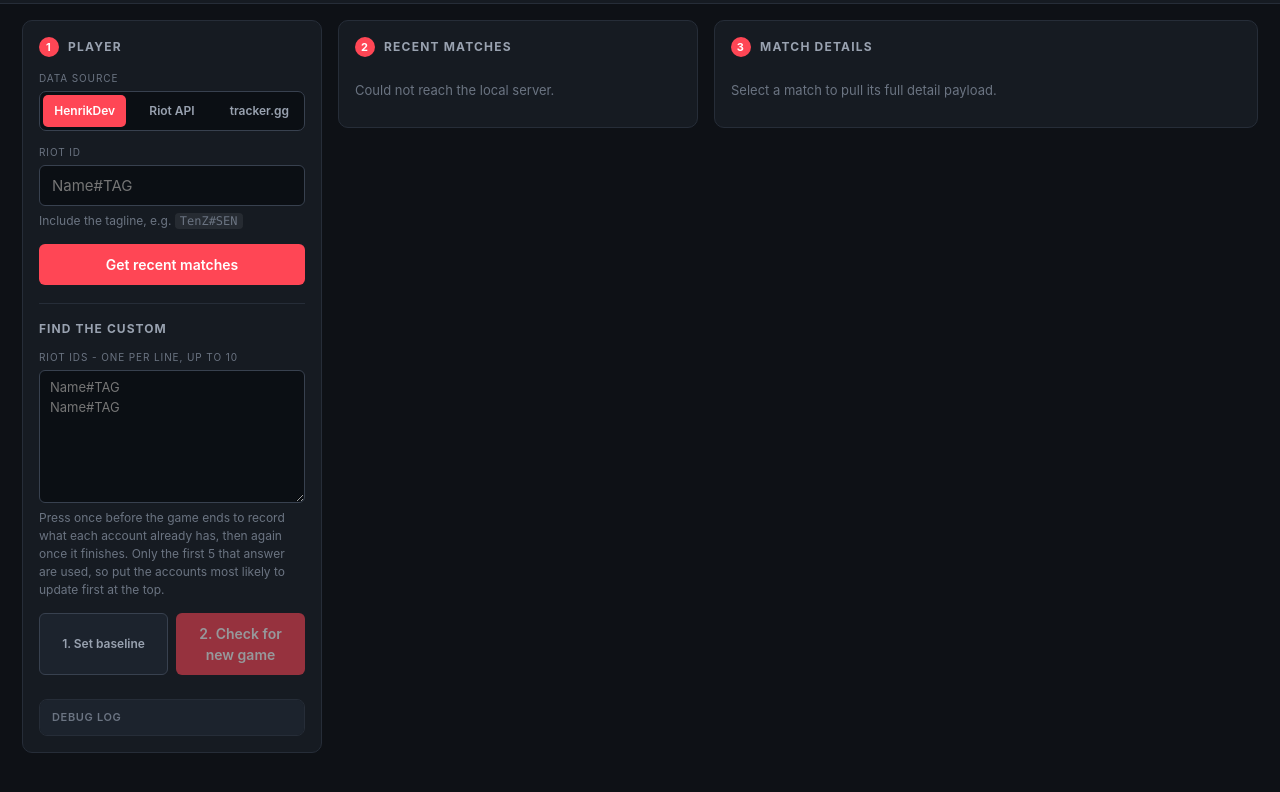
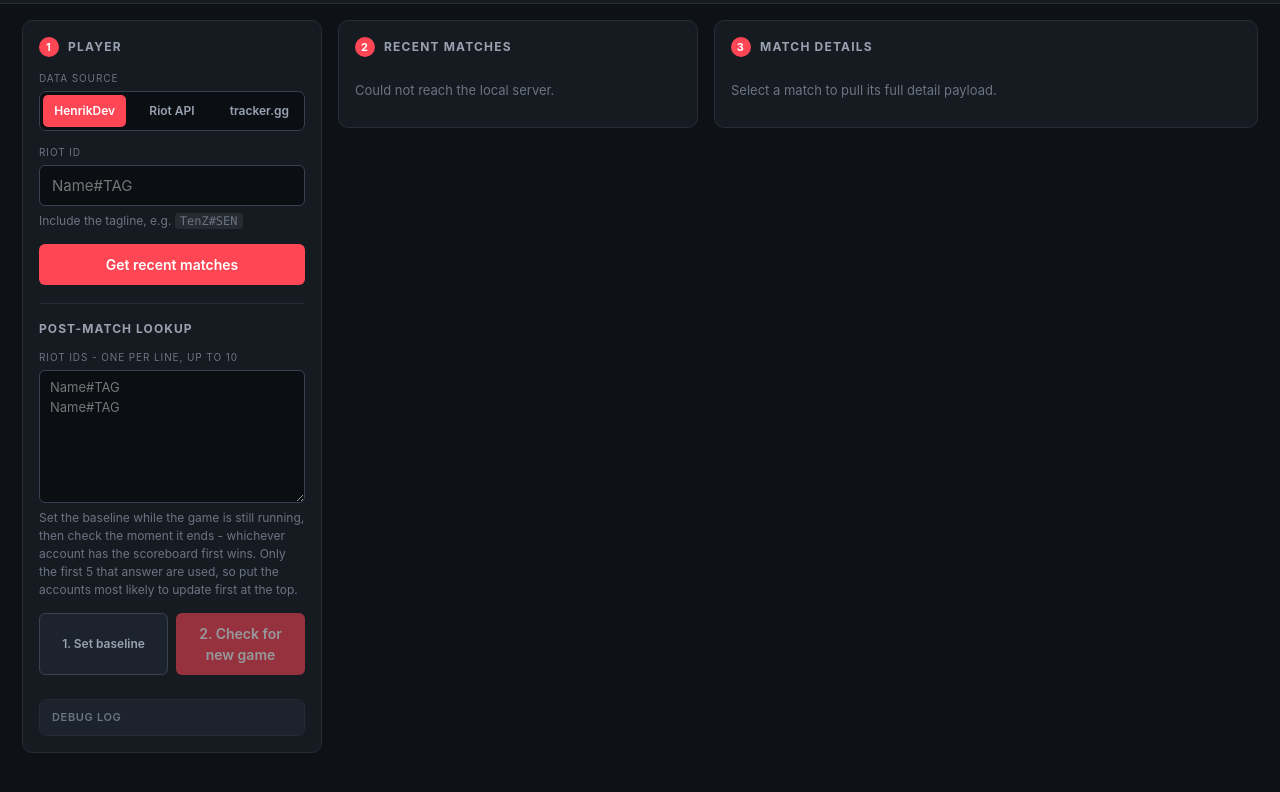
Before and after one commit to Riotline/riotline-tool, a website: page public/index.html in a window 1280 px wide. Shown: the part 78-870 px from the top of the page. Drawn offline with Linux system fonts and the light colour scheme; no server answers; a web font is replaced by a local one.

Commit message:
Frame the panel as a post-match lookup

```diff
--- a/public/index.html
+++ b/public/index.html
@@ -103,10 +103,10 @@
           </div>
         </div>
 
-        <!-- Ask several accounts at once and take whichever has the game first. -->
+        <!-- Post-match lookup: baseline during the game, results the moment it ends. -->
         <section class="watch">
           <h3 class="watch-title">
-            Find the custom
+            Post-match lookup
             <span id="watch-state" class="pill" hidden></span>
           </h3>
 
@@ -115,8 +115,9 @@
             <textarea id="watch-ids" rows="6" spellcheck="false" placeholder="Name#TAG&#10;Name#TAG"></textarea>
           </label>
           <p class="field-help">
-            Press once before the game ends to record what each account already has, then again once it finishes.
-            Only the first 5 that answer are used, so put the accounts most likely to update first at the top.
+            Set the baseline while the game is still running, then check the moment it ends - whichever account has
+            the scoreboard first wins. Only the first 5 that answer are used, so put the accounts most likely to
+            update first at the top.
           </p>
 
           <div class="watch-actions">
```
Also changed, not shown: public/app.js (+11 -6 lines).
